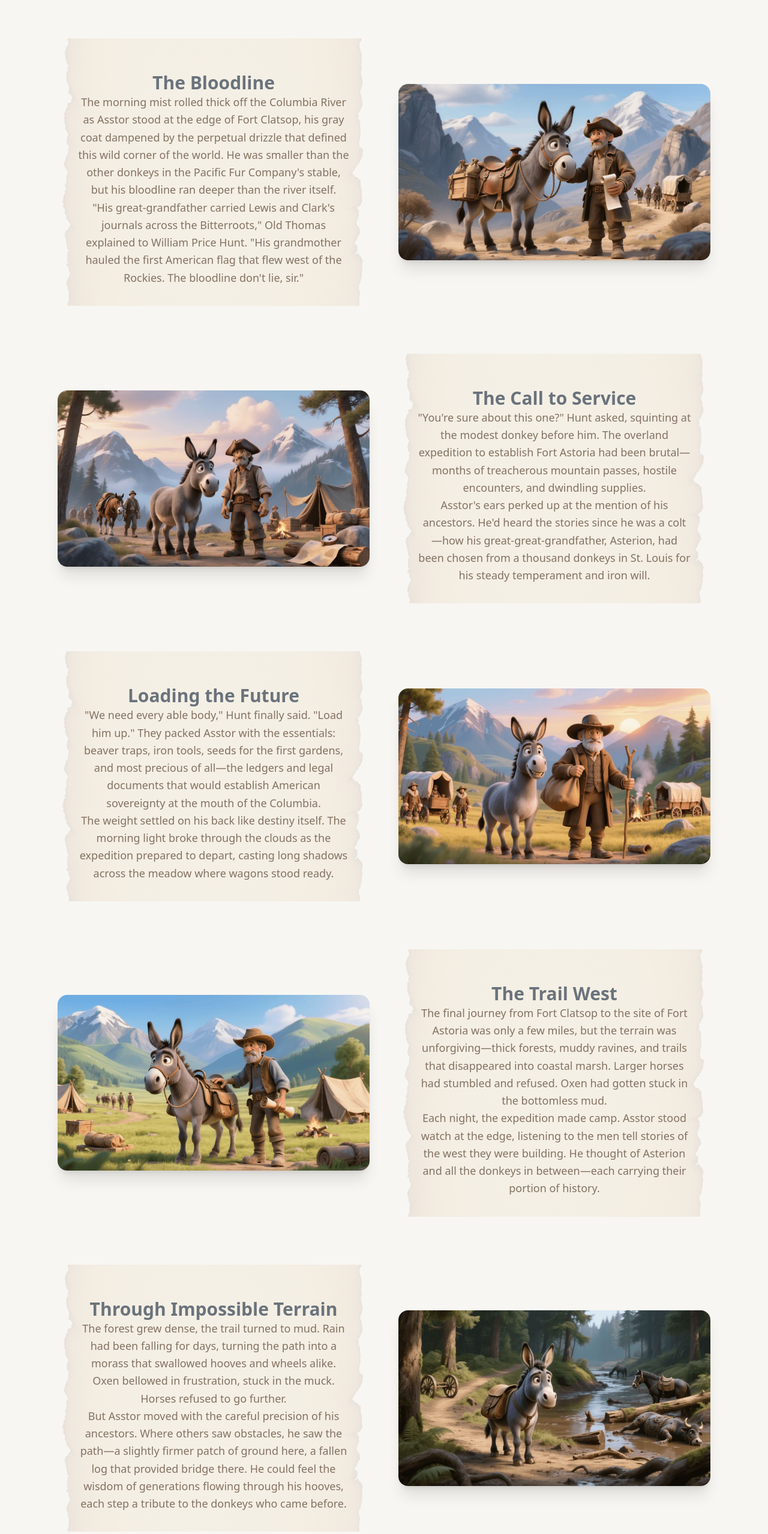
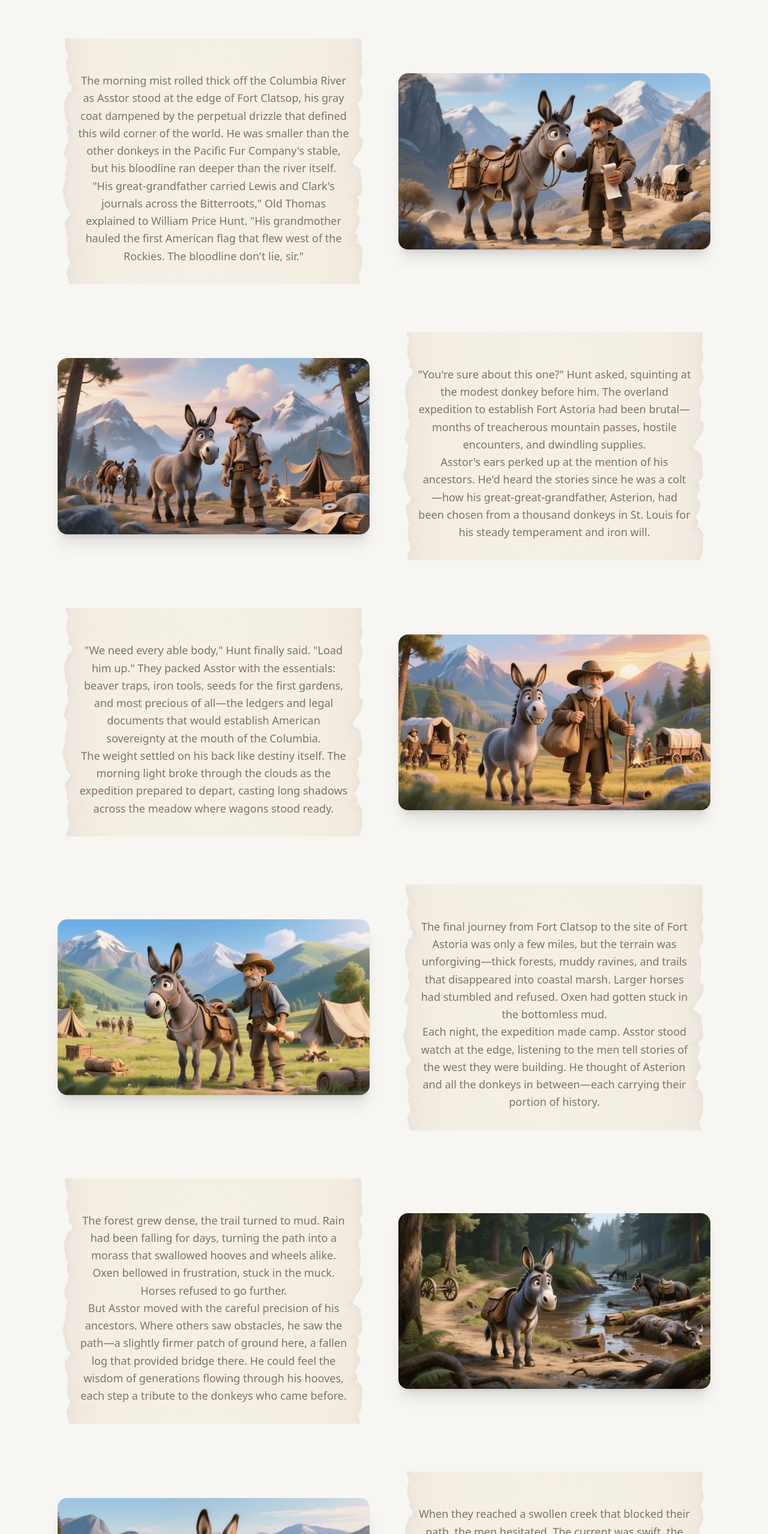
Before and after one commit to MattBegley224/smart-asstor, a React (Vite) app: page / in a window 1280 px wide. Shown: the part 1608-4166 px from the top of the page at 60% size. Built offline with nearby package versions, Linux system fonts and the light colour scheme; the HTML template or start-up script is replaced by a standard one.

Commit message:
Remove story headings

```diff
--- a/src/components/Story.tsx
+++ b/src/components/Story.tsx
@@ -28,7 +28,6 @@ const Story = () => {
               <img src={parchmentBg} alt="" className="w-full h-full object-cover" />
             </div>
             <div className="relative z-10 text-center">
-            <h3 className="text-3xl font-bold text-primary">The Bloodline</h3>
             <p className="text-lg text-muted-foreground leading-relaxed">
               The morning mist rolled thick off the Columbia River as Asstor stood at the edge of Fort Clatsop,
               his gray coat dampened by the perpetual drizzle that defined this wild corner of the world. He was
@@ -65,7 +64,6 @@ const Story = () => {
               <img src={parchmentBg} alt="" className="w-full h-full object-cover" />
             </div>
             <div className="relative z-10 text-center">
-            <h3 className="text-3xl font-bold text-primary">The Call to Service</h3>
             <p className="text-lg text-muted-foreground leading-relaxed">
               "You're sure about this one?" Hunt asked, squinting at the modest donkey before him.
               The overland expedition to establish Fort Astoria had been brutal—months of treacherous
@@ -87,7 +85,6 @@ const Story = () => {
               <img src={parchmentBg} alt="" className="w-full h-full object-cover" />
             </div>
             <div className="relative z-10 text-center">
-            <h3 className="text-3xl font-bold text-primary">Loading the Future</h3>
             <p className="text-lg text-muted-foreground leading-relaxed">
               "We need every able body," Hunt finally said. "Load him up." They packed Asstor with the
               essentials: beaver traps, iron tools, seeds for the first gardens, and most precious of
@@ -124,7 +121,6 @@ const Story = () => {
               <img src={parchmentBg} alt="" className="w-full h-full object-cover" />
             </div>
             <div className="relative z-10 text-center">
-            <h3 className="text-3xl font-bold text-primary">The Trail West</h3>
             <p className="text-lg text-muted-foreground leading-relaxed">
               The final journey from Fort Clatsop to the site of Fort Astoria was only a few miles, but
               the terrain was unforgiving—thick forests, muddy ravines, and trails that disappeared into
@@ -146,7 +142,6 @@ const Story = () => {
               <img src={parchmentBg} alt="" className="w-full h-full object-cover" />
             </div>
             <div className="relative z-10 text-center">
-            <h3 className="text-3xl font-bold text-primary">Through Impossible Terrain</h3>
             <p className="text-lg text-muted-foreground leading-relaxed">
               The forest grew dense, the trail turned to mud. Rain had been falling for days, turning the
               path into a morass that swallowed hooves and wheels alike. Oxen bellowed in frustration,
@@ -183,7 +178,6 @@ const Story = () => {
               <img src={parchmentBg} alt="" className="w-full h-full object-cover" />
             </div>
             <div className="relative z-10 text-center">
-            <h3 className="text-3xl font-bold text-primary">Steady. Forward. Trust.</h3>
             <p className="text-lg text-muted-foreground leading-relaxed">
               When they reached a swollen creek that blocked their path, the men hesitated. The current
               was swift, the water black and cold. Asstor didn't wait for orders. He stepped into the
@@ -205,7 +199,6 @@ const Story = () => {
               <img src={parchmentBg} alt="" className="w-full h-full object-cover" />
             </div>
             <div className="relative z-10 text-center">
-            <h3 className="text-3xl font-bold text-primary">Where Rivers Meet</h3>
             <p className="text-lg text-muted-foreground leading-relaxed">
               By afternoon, they crested the final rise. Below them, at the river's mouth where the mighty
               Columbia met the Pacific, lay a cleared space—the future site of Fort Astoria. Light broke
@@ -242,7 +235,6 @@ const Story = () => {
               <img src={parchmentBg} alt="" className="w-full h-full object-cover" />
             </div>
             <div className="relative z-10 text-center">
-            <h3 className="text-3xl font-bold text-primary">The Foundation of an Empire</h3>
             <p className="text-lg text-muted-foreground leading-relaxed">
               "First load through," Hunt declared, lifting a ledger from Asstor's pack. "This donkey just
               carried the foundation of an empire." Old Thomas stroked Asstor's muzzle. "Just like his kin
```
